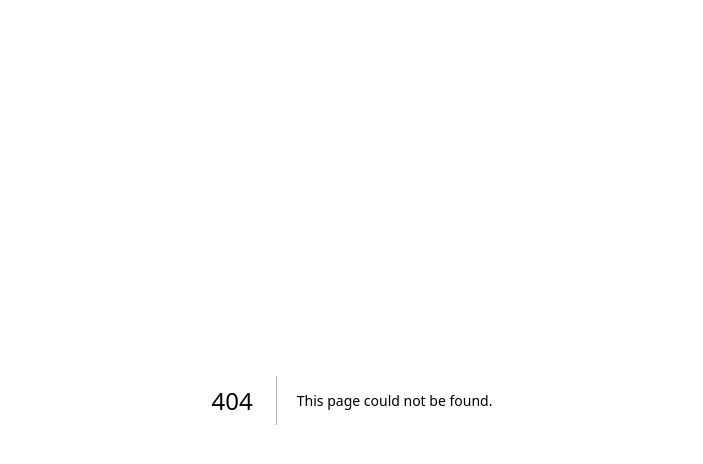
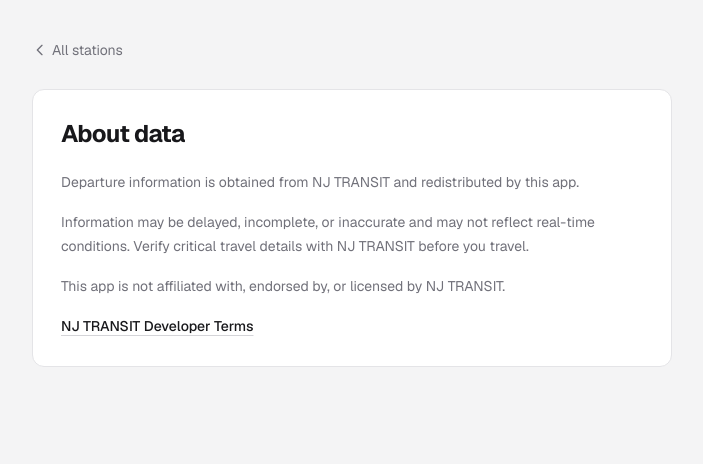
Before and after one commit to spwg/departure-board, a Next.js app: page /about in a window 1280 px wide. Before the commit this address had no page. Shown: the top 464 px of the page, without its empty margins (288-991 px from the left). Built offline with nearby package versions, Linux system fonts and the light colour scheme.

Commit message:
Add About data link to settings menu

```diff
--- /dev/null
+++ b/app/about/page.tsx
@@ -0,0 +1,59 @@
+import type { Metadata } from "next";
+import Link from "next/link";
+
+export const metadata: Metadata = {
+  title: "About data",
+};
+
+/** Explains the source and limits of the departure information shown in the app. */
+export default function AboutPage() {
+  return (
+    <main className="mx-auto w-full max-w-2xl flex-1 px-4 py-6 sm:py-10">
+      <Link
+        href="/"
+        className="inline-flex items-center gap-1 text-sm text-muted transition-colors hover:text-text focus-visible:outline-2 focus-visible:outline-offset-2 focus-visible:outline-current"
+      >
+        <svg
+          viewBox="0 0 24 24"
+          className="h-4 w-4"
+          fill="none"
+          stroke="currentColor"
+          strokeWidth={2}
+          strokeLinecap="round"
+          strokeLinejoin="round"
+          aria-hidden
+        >
+          <path d="M15 5l-7 7 7 7" />
+        </svg>
+        All stations
+      </Link>
+
+      <article className="mt-6 rounded-xl border border-edge bg-surface p-5 sm:p-7">
+        <h1 className="text-2xl font-bold tracking-tight">About data</h1>
+        <div className="mt-5 space-y-4 text-sm leading-6 text-muted">
+          <p>
+            Departure information is obtained from NJ TRANSIT and redistributed
+            by this app.
+          </p>
+          <p>
+            Information may be delayed, incomplete, or inaccurate and may not
+            reflect real-time conditions. Verify critical travel details with NJ
+            TRANSIT before you travel.
+          </p>
+          <p>
+            This app is not affiliated with, endorsed by, or licensed by NJ
+            TRANSIT.
+          </p>
+          <a
+            href="https://developer.njtransit.com/terms/"
+            target="_blank"
+            rel="noreferrer"
+            className="inline-flex font-medium text-text underline decoration-edge-strong underline-offset-4 transition-colors hover:decoration-text focus-visible:outline-2 focus-visible:outline-offset-2 focus-visible:outline-current"
+          >
+            NJ TRANSIT Developer Terms
+          </a>
+        </div>
+      </article>
+    </main>
+  );
+}
--- a/components/SettingsButton.tsx
+++ b/components/SettingsButton.tsx
@@ -1,6 +1,7 @@
 "use client";
 
 import { useEffect, useRef, useState } from "react";
+import Link from "next/link";
 import { useClockFormat } from "@/lib/clockFormat";
 
 /** A compact home for preferences that should not compete with board controls. */
@@ -86,6 +87,15 @@
               })}
             </div>
           </div>
+
+          <div className="mt-4 border-t border-edge pt-3">
+            <Link
+              href="/about"
+              className="text-sm font-medium text-muted transition-colors hover:text-text focus-visible:outline-2 focus-visible:outline-offset-2 focus-visible:outline-current"
+            >
+              About data
+            </Link>
+          </div>
         </section>
       )}
     </div>
```
